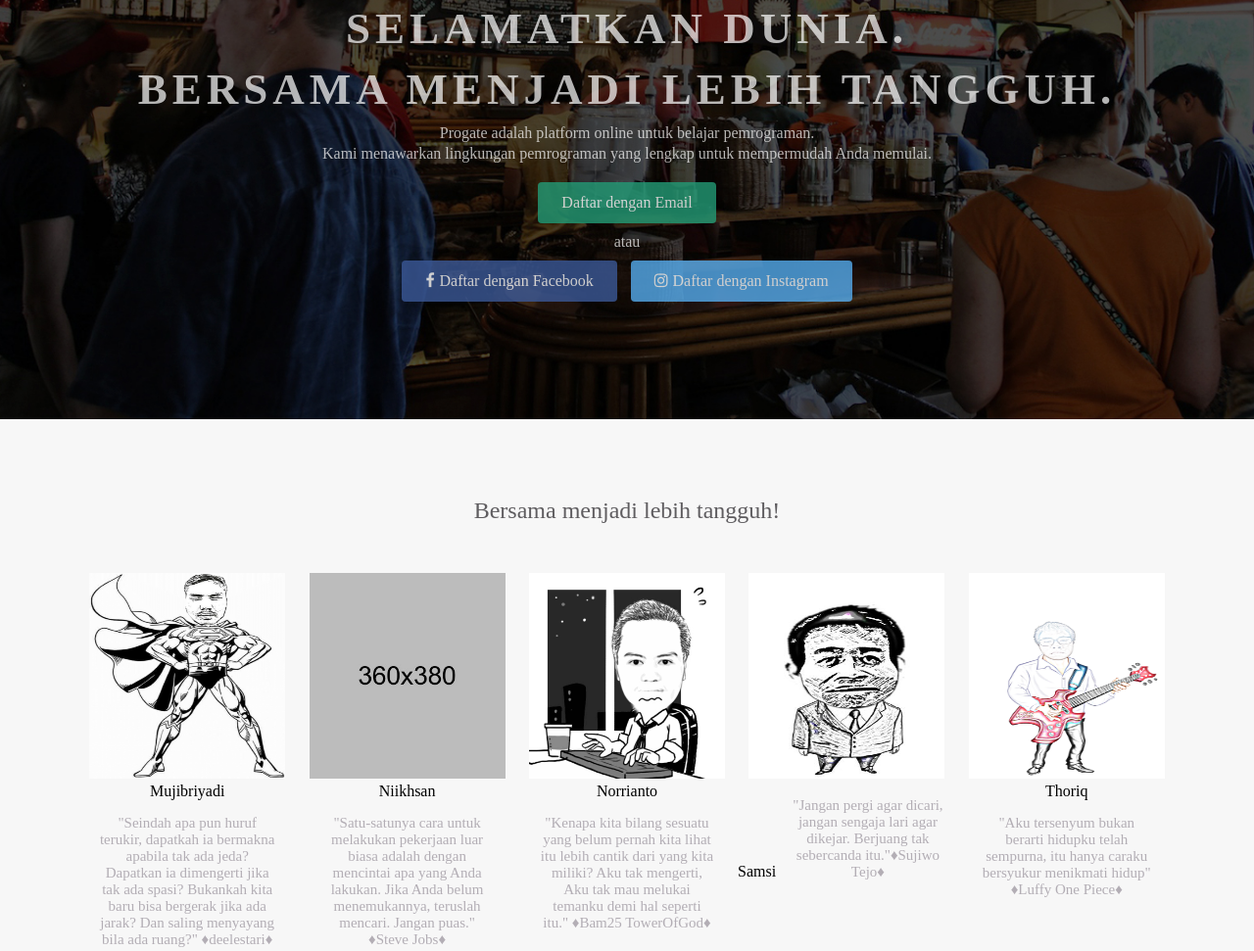
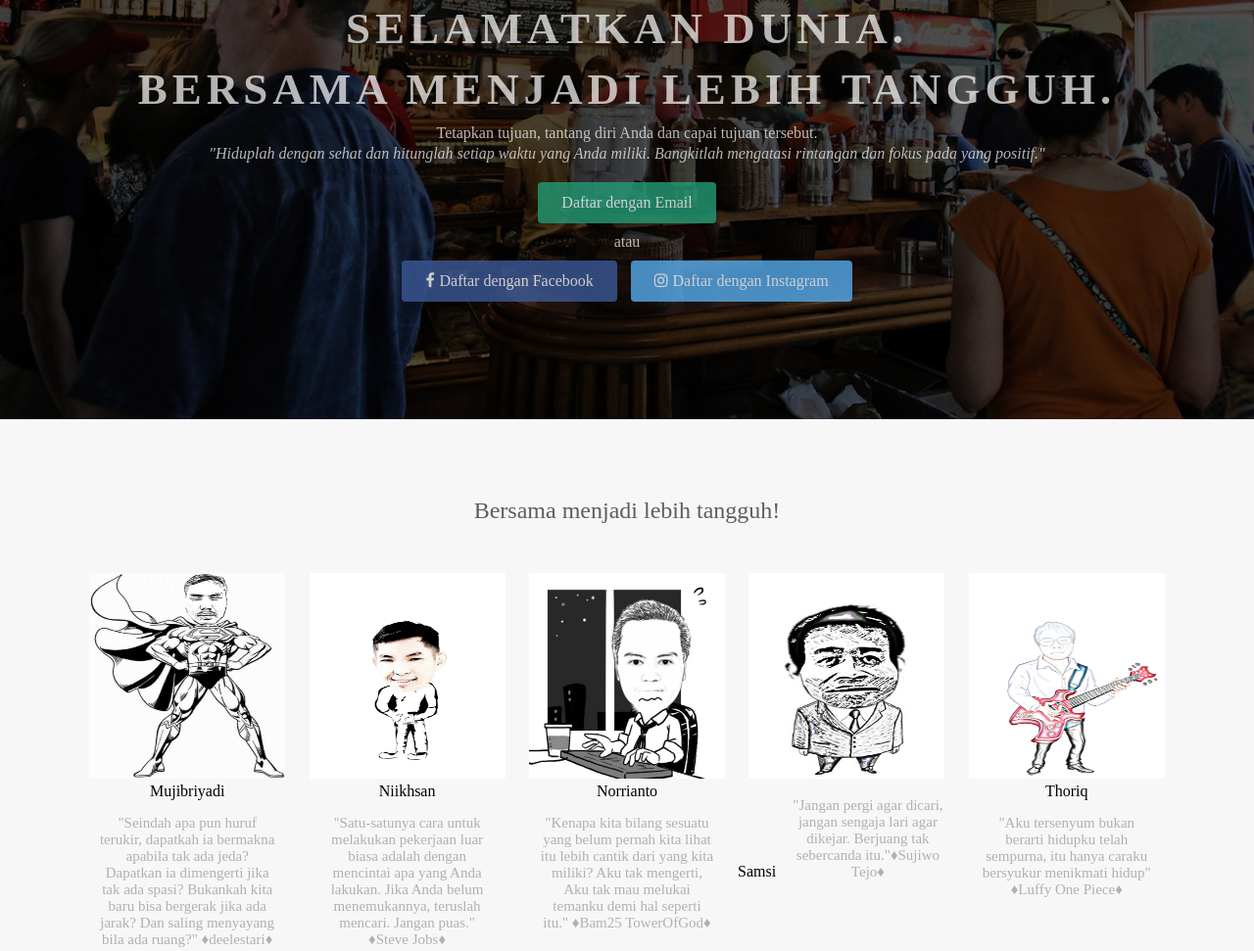
Before and after one commit to zafratambores/github-projectG20, a plain HTML site: page index.html in a window 1280 px wide. Shown: the part 177-1148 px from the top of the page at 98% size. Drawn offline with Linux system fonts and the light colour scheme.

Commit message:
improve image niikhsan

```diff
--- a/index.html
+++ b/index.html
@@ -29,8 +29,8 @@
       <div class="container">
         <h1>SELAMATKAN DUNIA.</h1>
         <h1>BERSAMA MENJADI LEBIH TANGGUH.</h1>
-        <p>Progate adalah platform online untuk belajar pemrograman.</p>
-        <p>Kami menawarkan lingkungan pemrograman yang lengkap untuk mempermudah Anda memulai.</p>
+        <p>Tetapkan tujuan, tantang diri Anda dan capai tujuan tersebut. </p>
+        <p><i>"Hiduplah dengan sehat dan hitunglah setiap waktu yang Anda miliki. Bangkitlah mengatasi rintangan dan fokus pada yang positif."</i></p>
         <div class="btn-wrapper">
           <a href="#" class="btn signup">Daftar dengan Email</a>
           <p>atau</p>
@@ -54,7 +54,7 @@
           </div>
           <div class="lesson">
             <div class="lesson-icon">
-              <img src="fc-l.JPG" class="image">
+              <img src="niikhsan.jpg" class="image">
             </div>
             <label>Niikhsan</label>
             <p class="txt-contents">"Satu-satunya cara untuk melakukan pekerjaan luar biasa adalah dengan mencintai apa yang Anda lakukan. Jika Anda belum menemukannya, teruslah mencari. Jangan puas." &#9830;Steve Jobs&#9830;</p>
```
Also changed, not shown: niikhsan.jpg (added).
